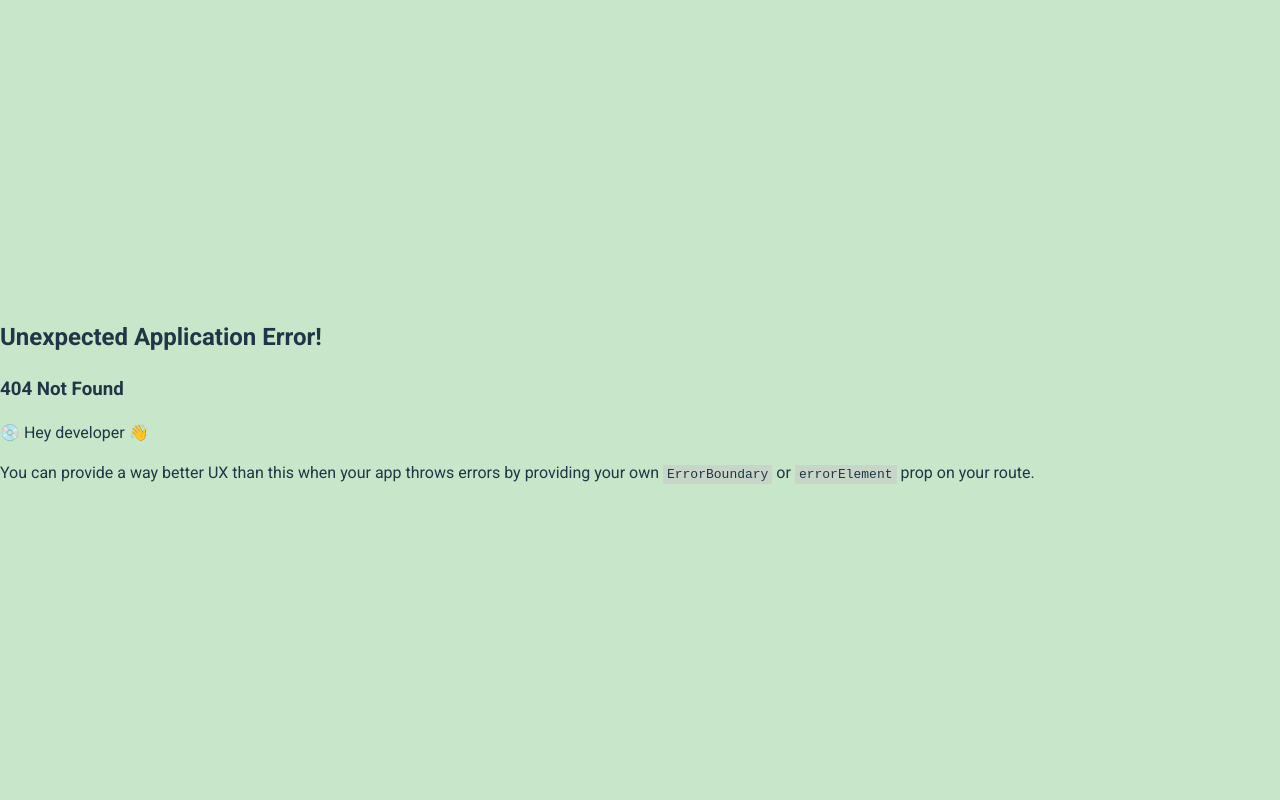
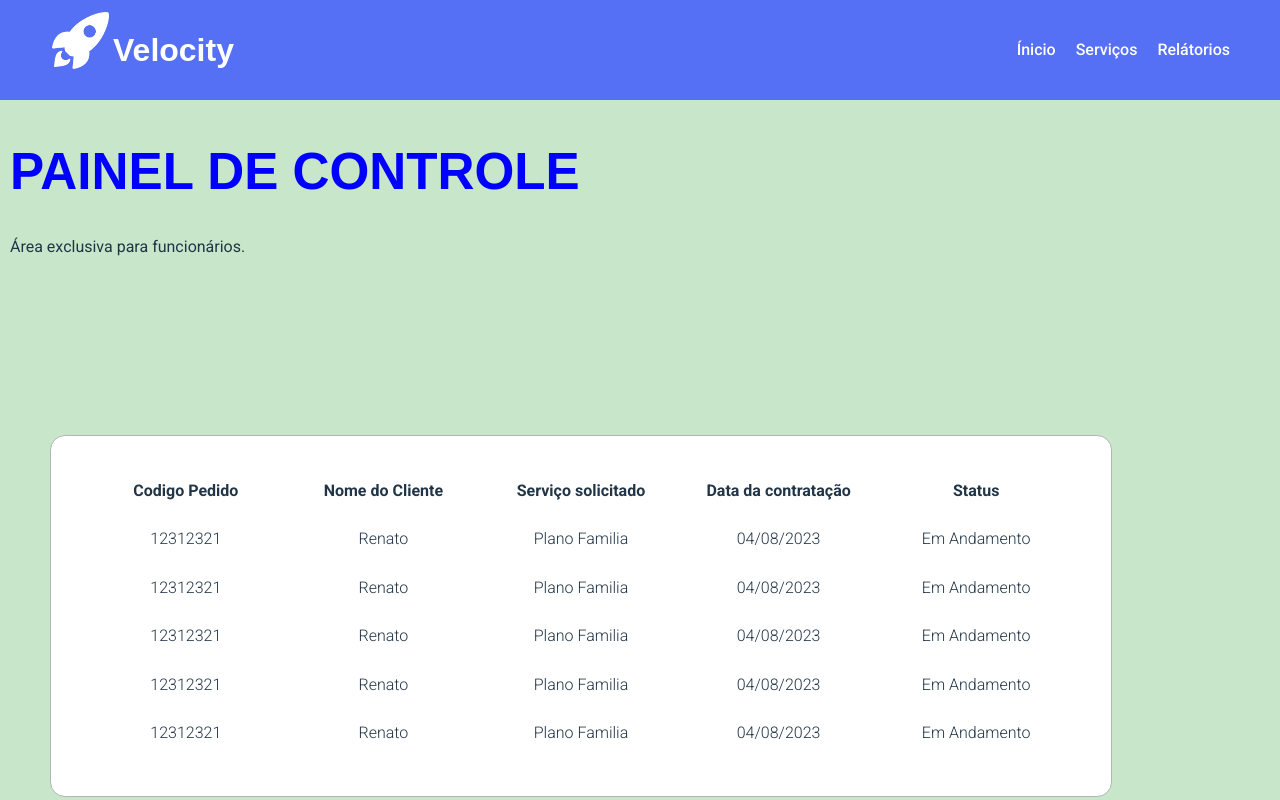
Before and after one commit to hitchhikerp/projeto-integrador-equipe-4-pt2, a React (Vite) app: page /panel in a window 1280 px wide. Before the commit this address had no page. Shown: the top 800 px of the page. Built offline with nearby package versions, Linux system fonts and the light colour scheme; the HTML template or start-up script is replaced by a standard one.

Commit message:
subindo tabela de status

```diff
--- /dev/null
+++ b/src/Componentes/Panel/index.tsx
@@ -0,0 +1,54 @@
+import { PainelStyled, Info, TableRow } from "./style";
+
+function createData(
+    cod: number,
+    name: string,
+    service: string,
+    date: string,
+    status: string,
+) {
+    return { cod, name, service, date, status };
+}
+
+const rows = [
+    createData(12312321, 'Renato', 'Plano Familia', '04/08/2023', 'Em Andamento'),
+    createData(12312321, 'Renato', 'Plano Familia', '04/08/2023', 'Em Andamento'),
+    createData(12312321, 'Renato', 'Plano Familia', '04/08/2023', 'Em Andamento'),
+    createData(12312321, 'Renato', 'Plano Familia', '04/08/2023', 'Em Andamento'),
+    createData(12312321, 'Renato', 'Plano Familia', '04/08/2023', 'Em Andamento'),
+];
+
+export default function Painel() {
+    return (
+        <>
+            <PainelStyled>
+                <Info>
+                    <table>
+                        <thead>
+                            <tr>
+                                <th>Codigo Pedido</th>
+                                <th align="right">Nome do Cliente</th>
+                                <th align="right">Serviço solicitado</th>
+                                <th align="right">Data da contratação</th>
+                                <th align="right">Status</th>
+                            </tr>
+                        </thead>
+
+                        {rows.map((row) => (
+                            <tbody key={row.cod} >
+                                <tr>
+                                    <td align="right">{row.cod}</td>
+                                    <td align="right">{row.name}</td>
+                                    <td align="right">{row.service}</td>
+                                    <td align="right">{row.date}</td>
+                                    <td align="right">{row.status}</td>
+                                </tr>
+                            </tbody>
+                        ))}
+                    </table>
+                </Info>
+            </PainelStyled>
+
+        </>
+    );
+}
--- /dev/null
+++ b/src/Componentes/Panel/style.ts
@@ -0,0 +1,46 @@
+import styled from "styled-components"
+
+export const PainelStyled = styled.header`
+  margin: 50px 0;
+  padding: 50px ;
+`;
+
+
+export const Info = styled.nav`
+  width: 90%;
+  background-color: #fff;
+  padding: 30px 35px;
+  margin: 50px 0;
+  border: 1px solid #b4b4b4;
+  border-radius: 15px;
+
+td, th {
+  padding: .7em;
+  margin: 0;
+  /*border: 1px solid #ccc;*/
+  text-align: center;
+}
+
+th{
+  /*background-color: #EEE;*/
+}
+td{
+  font-weight: lighter;
+  /*background-color: #EEE;*/
+}
+
+table{
+  width: 100%;
+  margin-bottom : .5em;
+  table-layout: fixed;
+  text-align: center;
+}
+
+thead{
+  border: 1px solid black;
+
+}
+
+`;
+
+export const TableRow = styled.nav``
--- a/src/Routes.tsx
+++ b/src/Routes.tsx
@@ -1,11 +1,19 @@
 import { createBrowserRouter, RouterProvider } from "react-router-dom";
 import Login from "./pages/Login";
+import Panel from "./pages/Panel";
+
 export default function Routes() {
-    const routes = createBrowserRouter([
-        {
-            path: '/',
-            element: <Login />,
-        }
-    ])
-    return <RouterProvider router={routes} />;
+  const routes = createBrowserRouter([
+    {
+      path: "/login",
+      element: <Login />,
+    },
+
+    {
+      path: "/panel",
+      element: <Panel />,
+    },
+  ]);
+
+  return <RouterProvider router={routes} />;
 }
--- /dev/null
+++ b/src/pages/Panel/index.tsx
@@ -0,0 +1,19 @@
+import Footer from "../../Componentes/Footer";
+import Header from "../../Componentes/Header";
+import Panel from "../../Componentes/Panel";
+import Titulos from "../../Componentes/Titulos";
+
+
+export default function Login() {
+  return (
+    <>
+      <Header />
+        <Titulos
+          titulo="Painel de Controle"
+          descricao="Área exclusiva para funcionários."
+        />
+      <Panel/>
+      <Footer />
+    </>
+  );
+}
```
